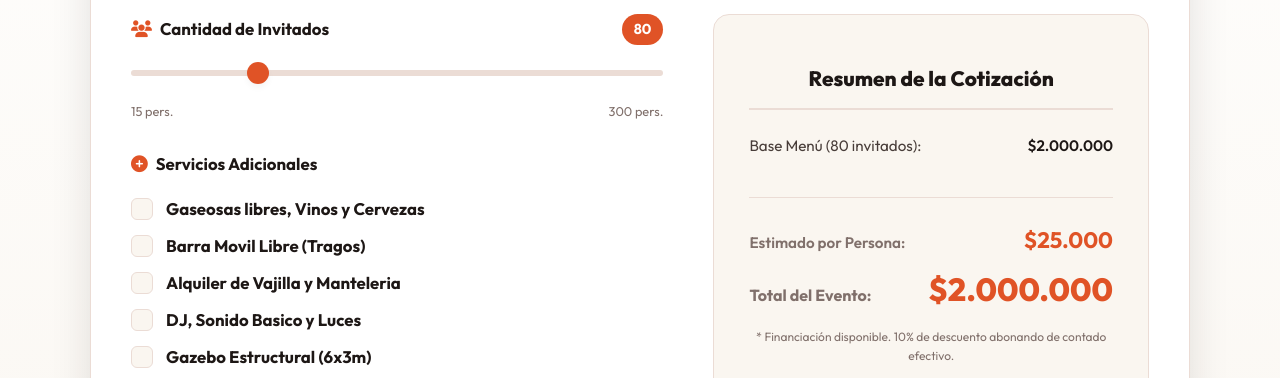
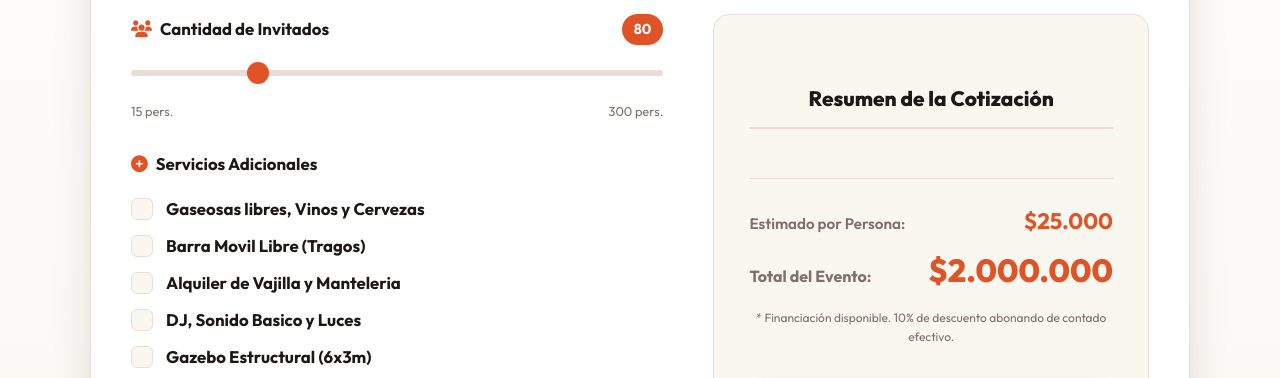
Before and after one commit to arielmartinelli/LaJuantadaEventos, a website: page index.html in a window 1280 px wide. Shown: the part 4120-4498 px from the top of the page. Drawn offline with nearby package versions, Linux system fonts and the light colour scheme; no server answers.

Commit message:
fix: remove Base Menú line from calculator summary breakdown

```diff
--- a/index.html
+++ b/index.html
@@ -354,12 +354,7 @@
             <div class="calc-results">
               <div class="results-inner">
                 <h3>Resumen de la Cotización</h3>
-
                 <div class="summary-details" id="summary-details">
-                  <div class="summary-item">
-                    <span>Base Menú (80 invitados):</span>
-                    <strong id="sum-base">$2.000.000</strong>
-                  </div>
                   <!-- Dynamic items inserted by JS -->
                   <div id="dynamic-summary-items"></div>
                 </div>
```
